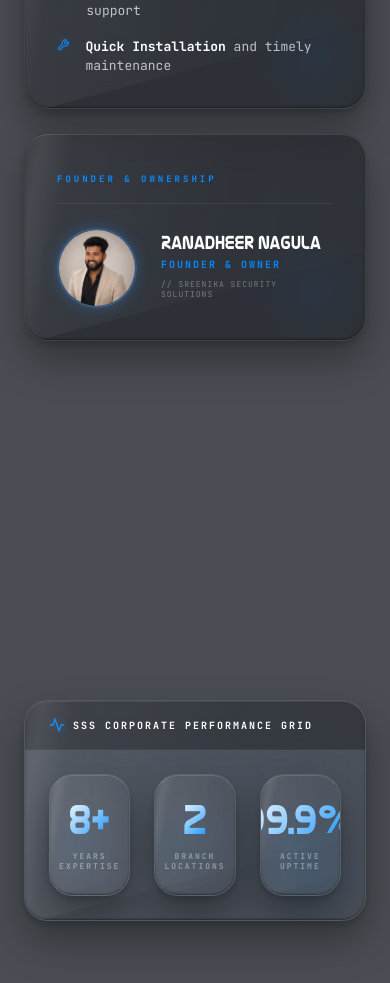
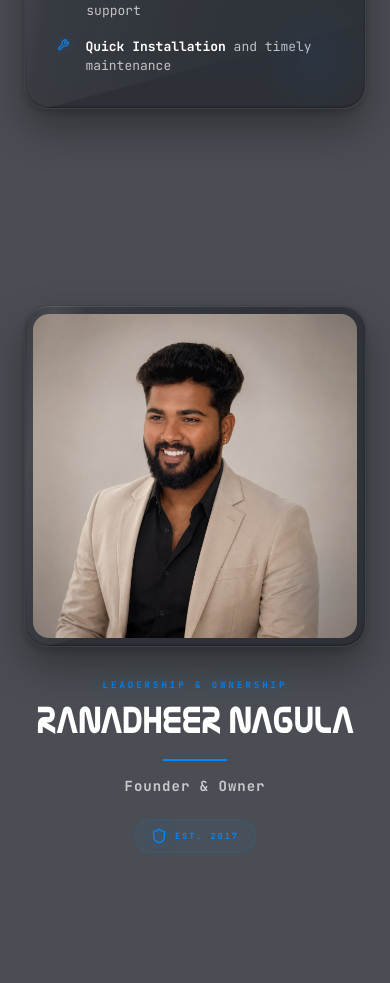
Before and after one commit to sabbanisiddarth/sreenika-security-solutions-v2, a React (Vite) app: page / in a window 390 px wide. Shown: the part 4540-5523 px from the top of the page. Built offline with nearby package versions, Linux system fonts and the light colour scheme.

Commit message:
feat: add dedicated Founder section featuring Ranadheer Nagula

```diff
--- a/src/App.css
+++ b/src/App.css
@@ -785,83 +785,92 @@ html, body {
   font-weight: 600;
 }
 
-.about-right {
-  display: flex;
-  flex-direction: column;
-  gap: var(--space-24);
+/* ── Section 3: Founder & Ownership ── */
+.founder-layout {
+  display: grid;
+  grid-template-columns: 0.85fr 1.15fr;
+  gap: var(--space-64);
+  align-items: center;
   width: 100%;
 }
 
-.founder-card {
+.founder-image-wrapper {
   width: 100%;
+  padding: var(--space-8);
+  border-radius: var(--space-24);
+  background: var(--color-glass-bg);
+  box-shadow: var(--glass-shadow);
+  display: flex;
+  justify-content: center;
+  align-items: center;
+  overflow: hidden;
 }
 
-.founder-header {
-  border-bottom: 1px solid rgba(255, 255, 255, 0.06);
-  padding-bottom: var(--space-16);
-  margin-bottom: var(--space-24);
+.founder-photo {
+  width: 100%;
+  height: auto;
+  max-height: 480px;
+  object-fit: cover;
+  border-radius: var(--space-16);
+  filter: brightness(0.95) contrast(1.02);
+  transition: transform 0.6s var(--spring-ease), filter 0.6s var(--smooth-ease);
 }
 
-.founder-header .label-caps {
-  color: var(--color-accent);
+.founder-image-wrapper:hover .founder-photo {
+  transform: scale(1.03) translateY(-2px);
+  filter: brightness(1) contrast(1.05);
 }
 
-.founder-body {
-  display: flex;
-  align-items: center;
-  gap: var(--space-24);
-}
-
-.founder-image-wrapper {
-  width: 80px;
-  height: 80px;
-  border-radius: 50%;
-  overflow: hidden;
-  border: 2px solid var(--color-glass-border-hover);
-  box-shadow: 0 0 16px hsla(var(--hsl-accent), 0.25);
-  flex-shrink: 0;
-}
-
-.founder-img {
-  width: 100%;
-  height: 100%;
-  object-fit: cover;
-}
-
-.founder-details {
+.founder-info {
   display: flex;
   flex-direction: column;
-  gap: var(--space-8);
+  align-items: flex-start;
   text-align: left;
 }
 
 .founder-name {
   font-family: var(--font-display);
-  font-size: 20px;
+  font-size: 40px;
   font-weight: 700;
-  color: #ffffff;
-  letter-spacing: -0.2px;
-  margin: 0;
+  margin: var(--space-16) 0 var(--space-8);
+  text-transform: uppercase;
+  letter-spacing: -0.5px;
+}
+
+.founder-divider {
+  width: 64px;
+  height: 2px;
+  background: var(--color-accent);
+  margin-bottom: var(--space-16);
 }
 
 .founder-role {
   font-family: var(--font-mono);
-  font-size: 10px;
-  font-weight: 700;
-  letter-spacing: 2px;
-  text-transform: uppercase;
-  color: var(--color-accent);
+  font-size: 14px;
+  font-weight: 600;
+  color: rgba(255, 255, 255, 0.7);
+  letter-spacing: 1px;
+  margin-bottom: var(--space-24);
 }
 
-.founder-tag {
-  font-family: var(--font-mono);
-  font-size: 8px;
-  letter-spacing: 1px;
-  color: rgba(255, 255, 255, 0.35);
-  text-transform: uppercase;
+.founder-badge {
+  display: flex;
+  align-items: center;
+  gap: var(--space-8);
+  background: rgba(0, 136, 255, 0.05);
+  border: 1px solid rgba(0, 136, 255, 0.15);
+  padding: var(--space-8) var(--space-16);
+  border-radius: var(--space-32);
 }
 
-/* ── Section 3: Performance Console ── */
+.founder-badge .label-caps {
+  color: var(--color-accent);
+  font-size: 8.5px;
+  letter-spacing: 2px;
+  font-weight: 700;
+}
+
+/* ── Section 4: Performance Console ── */
 .console-card {
   width: 100%;
   padding: 0;
@@ -1155,6 +1164,17 @@ html, body {
     grid-template-columns: 1fr;
     gap: var(--space-32);
   }
+  .founder-layout {
+    grid-template-columns: 1fr;
+    gap: var(--space-32);
+  }
+  .founder-info {
+    align-items: center;
+    text-align: center;
+  }
+  .founder-divider {
+    margin: var(--space-16) auto;
+  }
   .about-content {
     grid-template-columns: 1fr;
     gap: var(--space-32);
--- a/src/App.jsx
+++ b/src/App.jsx
@@ -353,18 +353,20 @@ export default function App() {
         const progressPercent = fraction * 100
         setScrollProgress(progressPercent)
 
-        // Set active section based on scroll progress percentage
+        // Set active section based on scroll progress percentage (including dedicated Founder section)
         let activeSec = 0
-        if (progressPercent < 20) {
+        if (progressPercent < 18) {
           activeSec = 0
-        } else if (progressPercent < 45) {
+        } else if (progressPercent < 38) {
           activeSec = 1
-        } else if (progressPercent < 68) {
+        } else if (progressPercent < 56) {
           activeSec = 2
-        } else if (progressPercent < 85) {
-          activeSec = 3
+        } else if (progressPercent < 72) {
+          activeSec = 3 // Founder Section
+        } else if (progressPercent < 88) {
+          activeSec = 4 // Performance Console / Stats
         } else {
-          activeSec = 4
+          activeSec = 5 // Partners, CTA & Footer
         }
         setActiveSection(activeSec)
       })
@@ -544,29 +546,38 @@ export default function App() {
                     </li>
                   </ul>
                 </div>
+              </div>
+            </div>
+          </div>
+        </section>
 
-                <div className="liquid-glass-card founder-card">
-                  <div className="founder-header">
-                    <span className="label-caps">FOUNDER & OWNERSHIP</span>
-                  </div>
-                  <div className="founder-body">
-                    <div className="founder-image-wrapper">
-                      <img src="/founder.png" alt="Ranadheer Nagula" className="founder-img" />
-                    </div>
-                    <div className="founder-details">
-                      <h3 className="founder-name">Ranadheer Nagula</h3>
-                      <span className="founder-role">Founder & Owner</span>
-                      <span className="founder-tag">// SREENIKA SECURITY SOLUTIONS</span>
-                    </div>
-                  </div>
+        {/* Section 3: Founder & Ownership */}
+        <section className={`scroll-section section-founder ${activeSection === 3 ? 'active' : ''}`}>
+          <div className="container">
+            <div className="founder-layout">
+              <div className="founder-image-wrapper liquid-glass-card">
+                <img
+                  src="/Founder's Image.png"
+                  alt="Ranadheer Nagula - Founder & Owner"
+                  className="founder-photo"
+                />
+              </div>
+              <div className="founder-info">
+                <span className="label-caps text-accent">LEADERSHIP & OWNERSHIP</span>
+                <h2 className="founder-name">Ranadheer Nagula</h2>
+                <div className="founder-divider" />
+                <p className="founder-role">Founder & Owner</p>
+                <div className="founder-badge">
+                  <Shield size={16} className="text-accent" />
+                  <span className="label-caps">EST. 2017</span>
                 </div>
               </div>
             </div>
           </div>
         </section>
 
-        {/* Section 3: Performance Console / Stats */}
-        <section id="control-console" className={`scroll-section section-stats ${activeSection === 3 ? 'active' : ''}`}>
+        {/* Section 4: Performance Console / Stats */}
+        <section id="control-console" className={`scroll-section section-stats ${activeSection === 4 ? 'active' : ''}`}>
           <div className="container">
             <div className="liquid-glass-card console-card">
               <div className="console-header">
@@ -597,8 +608,8 @@ export default function App() {
           </div>
         </section>
 
-        {/* Section 4: Partners, CTA & Footer */}
-        <section className={`scroll-section section-partners-cta-footer ${activeSection === 4 ? 'active' : ''}`}>
+        {/* Section 5: Partners, CTA & Footer */}
+        <section className={`scroll-section section-partners-cta-footer ${activeSection === 5 ? 'active' : ''}`}>
           <div className="container">
             <div className="partners-block">
               <span className="label-caps text-accent">COOPERATIVE ECOSYSTEMS</span>
```
Also changed, not shown: public/Founder's Image.png (added).
